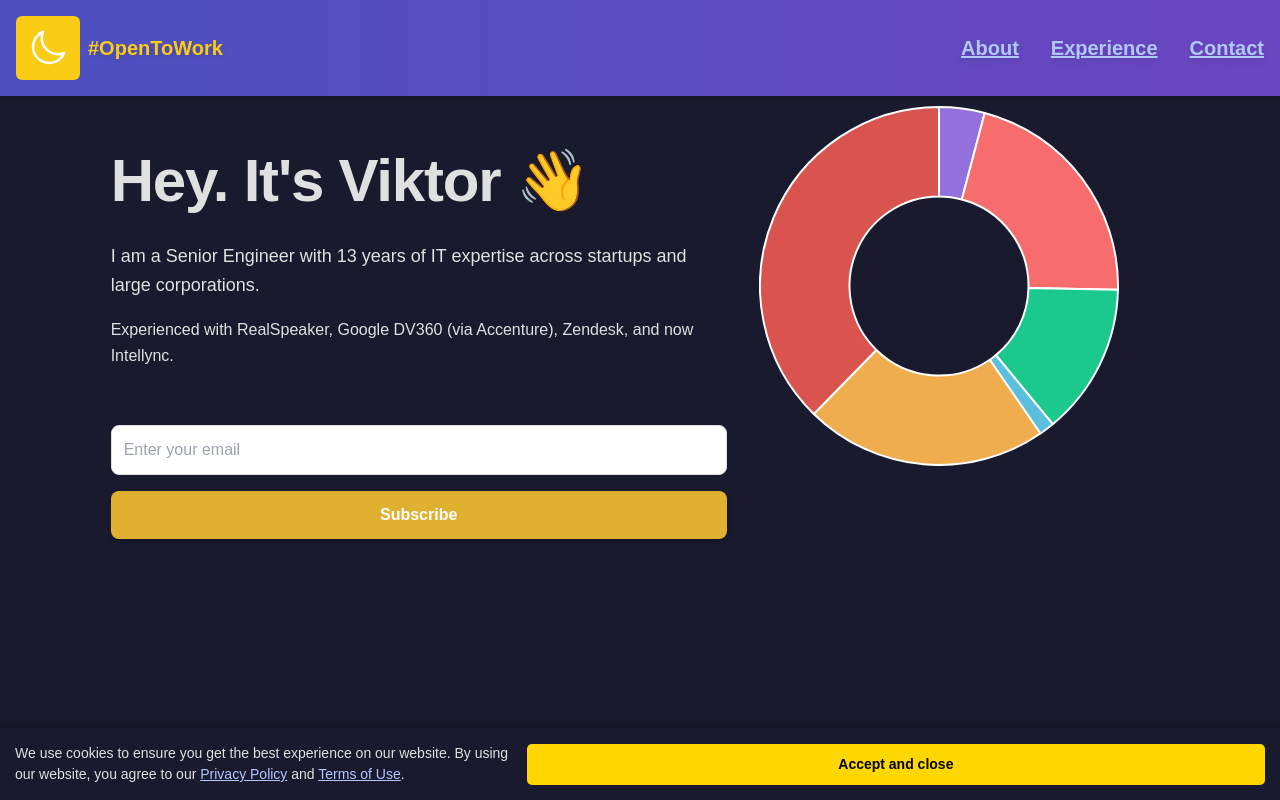
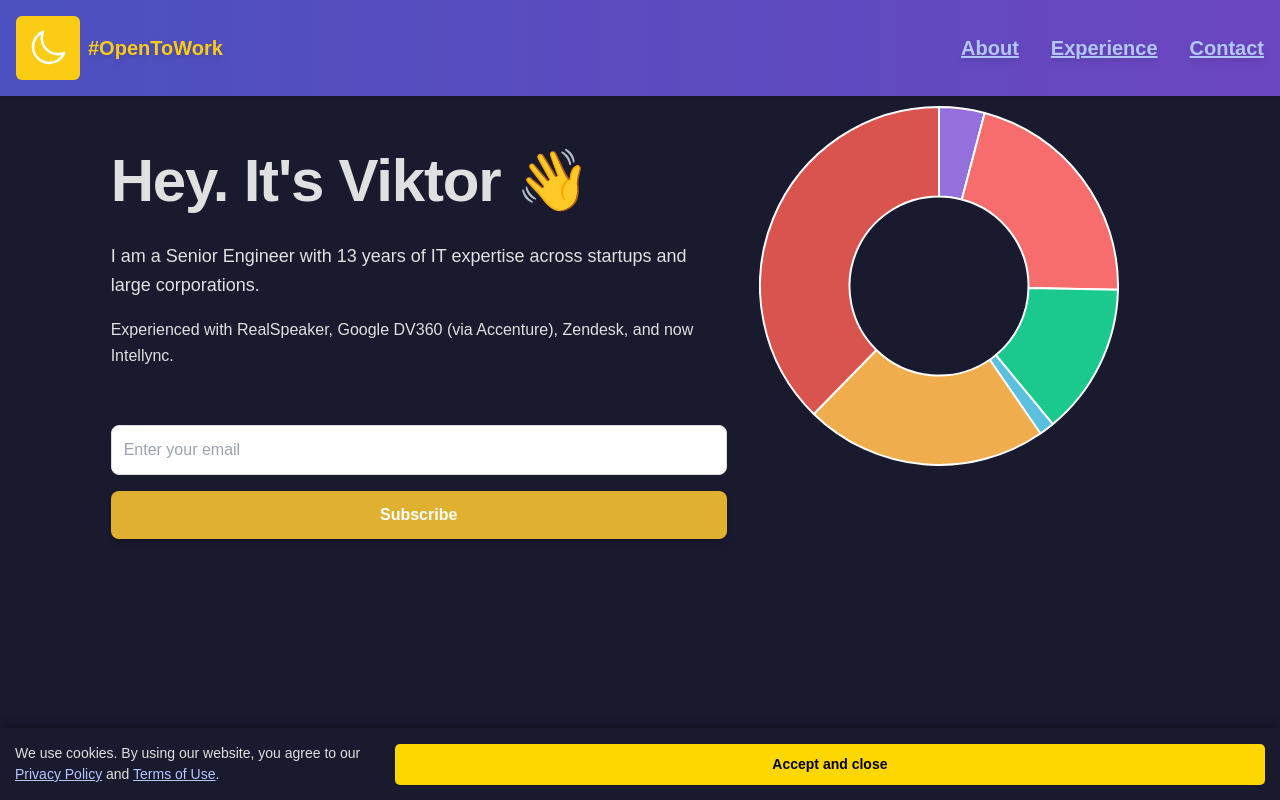
Before and after one commit to victorosetrov/mycv-react, a React (Create React App) app: page / in a window 1280 px wide. Shown: the top 800 px of the page. Built offline with nearby package versions, Linux system fonts and the light colour scheme.

Commit message:
Updated cookies message

```diff
--- a/src/components/CookieConsent.jsx
+++ b/src/components/CookieConsent.jsx
@@ -55,7 +55,7 @@ const CookieConsent = () => {
   return (
     <div style={bannerStyle}>
       <p style={{ margin: '0', fontSize: '14px' }}>
-        We use cookies to ensure you get the best experience on our website. By using our website, you agree to our{' '}
+        We use cookies. By using our website, you agree to our{' '}
         <a href="/privacy-policy" style={linkStyle}>Privacy Policy</a> and{' '}
         <a href="/terms-of-use" style={linkStyle}>Terms of Use</a>.
       </p>
```
